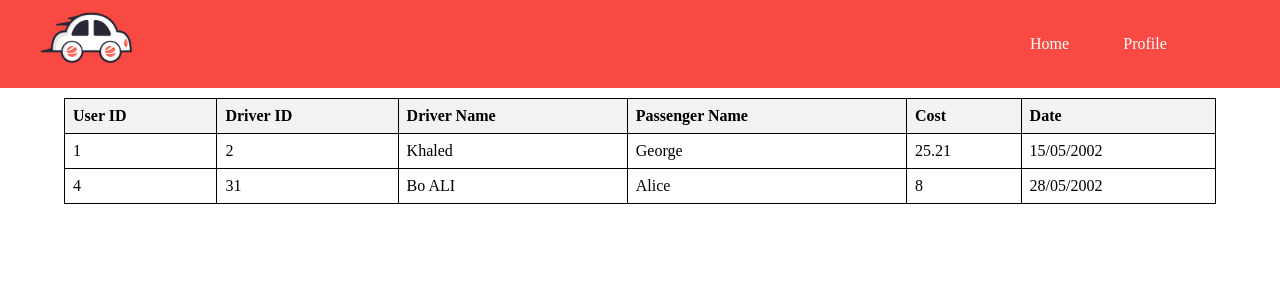
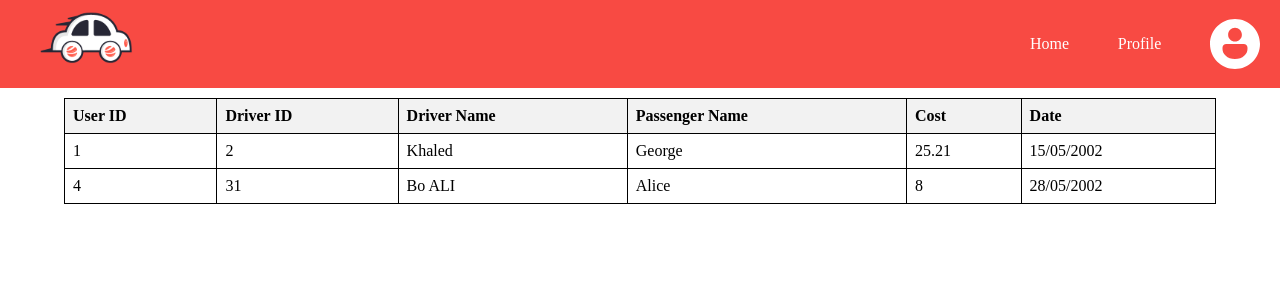
Before and after one commit to MarcDagher/FSW-Taxi-Group-Assignment, a React (Vite) app in the folder taxi-frontend/: page /admin in a window 1280 px wide. Shown: the top 300 px of the page. Built offline with nearby package versions, Linux system fonts and the light colour scheme; a web font is replaced by a local one.

Commit message:
[style]  Header - Passenger Request Done

```diff
--- a/taxi-frontend/src/components/ui/header/index.css
+++ b/taxi-frontend/src/components/ui/header/index.css
@@ -28,3 +28,9 @@ header{
   cursor: pointer;
   color: var(--dark);
 }
+
+.profile-pic{
+  height: 50px;
+  width: 50px;
+  /* background-color: blue; */
+}
--- a/taxi-frontend/src/components/ui/header/index.jsx
+++ b/taxi-frontend/src/components/ui/header/index.jsx
@@ -10,7 +10,7 @@ const Header = () => {
       <p>Home</p>
       <p>Profile</p>
       <div className='profile-pic'>
-        <img src="public/profile-placeholder.svg" alt="profile pic" />
+        <img src="public/profile.svg" alt="profile pic" />
       </div>
     </div>
   </header>
--- a/taxi-frontend/src/pages/Passenger Dashboard/index.jsx
+++ b/taxi-frontend/src/pages/Passenger Dashboard/index.jsx
@@ -19,7 +19,6 @@ const PassengerDashboard = () => {
               <input type="text" name="pickup" placeholder="Pickup"/>
               <input type="text" name="destintion" placeholder="Destination"/>
           </div>
-          {/* <img src="public/globe.svg" alt="globe"/> */}
         </div>
           <Button>Request</Button>
     </div>
```
Also changed, not shown: taxi-frontend/public/profile-placeholder.svg (deleted), taxi-frontend/public/profile.svg (added).
